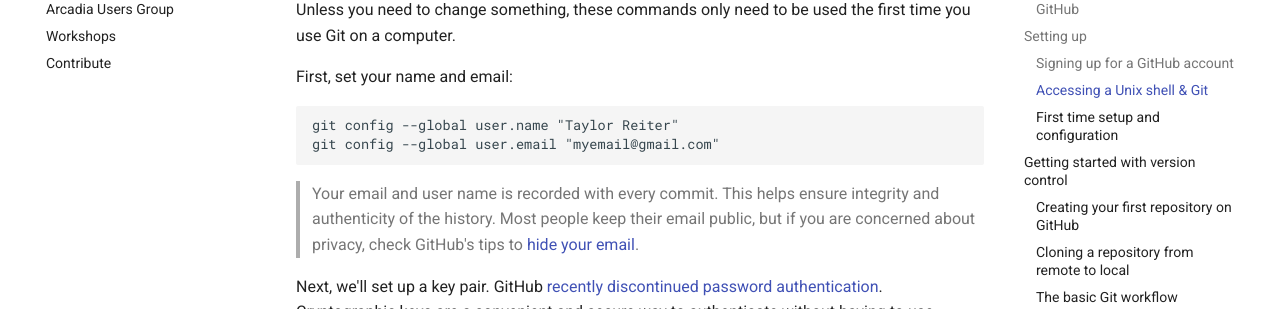
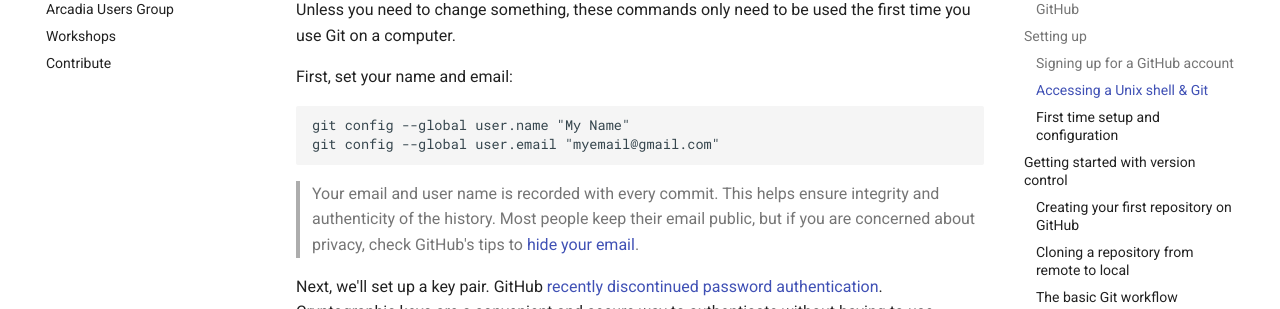
Before and after one commit to Arcadia-Science/arcadia-computational-training, an MkDocs documentation site: the page built from docs/workshops/20220920-intro-to-git-and-github/lesson.md, in a window 1280 px wide and 900 px high, scrolled down 1806 px. Shown: the part 144-453 px from the top of the window. Built offline with MkDocs 1.6.1 and Material for MkDocs 9.7.7, drawn with Linux system fonts in a browser that asks for light colours; comment, search, counter and statistics services are not loaded.

Commit message:
change name to generic

````diff
--- a/docs/workshops/20220920-intro-to-git-and-github/lesson.md
+++ b/docs/workshops/20220920-intro-to-git-and-github/lesson.md
@@ -83,7 +83,7 @@ Unless you need to change something, these commands only need to be used the fir
 
 First, set your name and email:
 ```
-git config --global user.name "Taylor Reiter"
+git config --global user.name "My Name"
 git config --global user.email "myemail@gmail.com"
 ```
 
````
